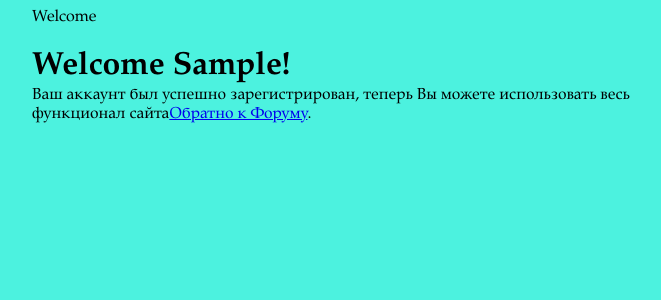
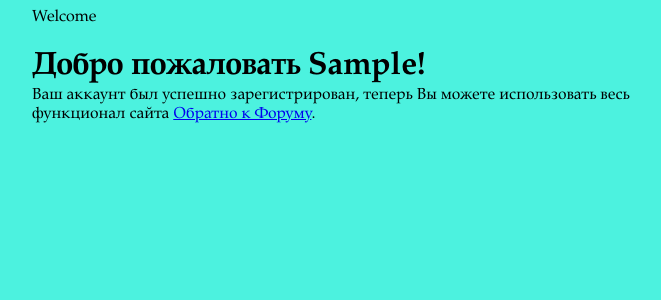
Before and after one commit to Frize123/Django, a Django app: template mysite/mainpage/templates/main/register_done.html in a window 1280 px wide. Shown: the top 300 px of the page, without its empty margins (6-667 px from the left). Run offline with Django 4.2, Linux system fonts and the light colour scheme; the template is opened without the code that fills it: most values are stand-ins (such as "Sample title", 1, 10 or a date in 2020).

Commit message:
Seventh commit

```diff
--- a/mysite/mainpage/templates/main/register_done.html
+++ b/mysite/mainpage/templates/main/register_done.html
@@ -5,7 +5,7 @@
 <body>
 
 
-    <h1>Welcome {{ new_user.first_name }}!</h1>
-    <p>Ваш аккаунт был успешно зарегистрирован, теперь Вы можете использовать весь функционал сайта<a href="{% url "base_home" %}">Обратно к Форуму</a>.</p>
+    <h1>Добро пожаловать  {{ new_user.first_name }}!</h1>
+    <p>Ваш аккаунт был успешно зарегистрирован, теперь Вы можете использовать весь функционал сайта <a href="{% url "base_home" %}"> Обратно к Форуму</a>.</p>
 </body>
 {% endblock %}
```
Also changed, not shown: mysite/db.sqlite3.
